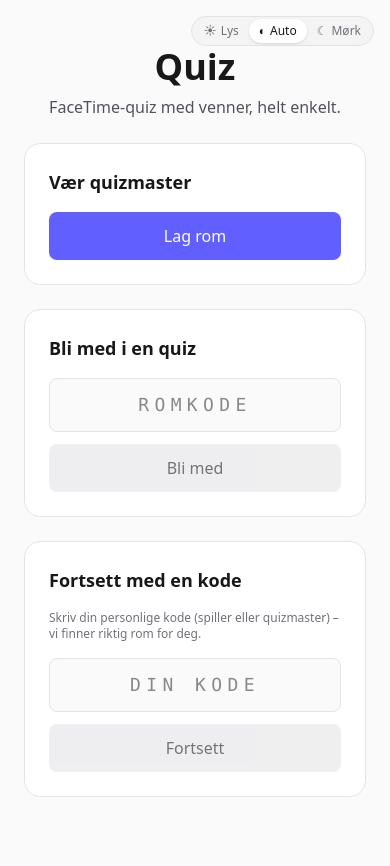
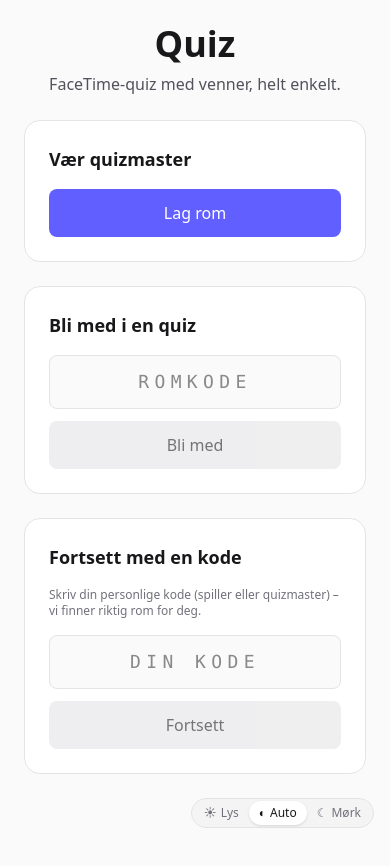
Before and after one commit to jobha/quiz, a Next.js app: page / in a window 390 px wide. Shown: the top 866 px of the page. Before the commit the page ends 844 px from the top, so only its background shows below. Built offline with nearby package versions, Linux system fonts and the light colour scheme.

Commit message:
Theme toggle: fixed top-right on wide, bottom-right on narrow
So the score sits inline next to the name on the player and host pages,
and the toggle stays out of the way of the header content.

```diff
--- a/src/app/page.tsx
+++ b/src/app/page.tsx
@@ -65,10 +65,8 @@ export default function Home() {
   }
 
   return (
-    <main className="min-h-screen flex items-center justify-center p-6 relative">
-      <div className="absolute top-4 right-4">
-        <ThemeToggle />
-      </div>
+    <main className="min-h-screen flex items-center justify-center p-6 pb-24">
+      <ThemeToggle className="fixed right-4 bottom-4 sm:top-4 sm:bottom-auto z-10" />
       <div className="w-full max-w-md space-y-6">
         <header className="text-center space-y-2">
           <h1 className="text-4xl font-bold">Quiz</h1>
--- a/src/app/r/[code]/host/page.tsx
+++ b/src/app/r/[code]/host/page.tsx
@@ -235,7 +235,8 @@ export default function HostPage({ params }: { params: Promise<Params> }) {
     : `/r/${code}`;
 
   return (
-    <main className="min-h-screen p-6 max-w-5xl mx-auto space-y-6">
+    <main className="min-h-screen p-6 pb-24 max-w-5xl mx-auto space-y-6">
+      <ThemeToggle className="fixed right-4 bottom-4 sm:top-4 sm:bottom-auto z-10" />
       <header className="flex items-start justify-between gap-4 flex-wrap">
         <div>
           <p className="text-xs text-zinc-500 uppercase tracking-widest">
@@ -262,13 +263,10 @@ export default function HostPage({ params }: { params: Promise<Params> }) {
             </p>
           )}
         </div>
-        <div className="flex flex-col items-end gap-3">
-          <ThemeToggle />
-          <div className="text-right text-xs text-zinc-500">
-            <p>Fase: <span className="text-zinc-700 dark:text-zinc-300">{translatePhase(room.phase)}</span></p>
-            <p>Spillere: <span className="text-zinc-700 dark:text-zinc-300">{players.length}</span></p>
-            <p>Spørsmål: <span className="text-zinc-700 dark:text-zinc-300">{questions.length}</span></p>
-          </div>
+        <div className="text-right text-xs text-zinc-500">
+          <p>Fase: <span className="text-zinc-700 dark:text-zinc-300">{translatePhase(room.phase)}</span></p>
+          <p>Spillere: <span className="text-zinc-700 dark:text-zinc-300">{players.length}</span></p>
+          <p>Spørsmål: <span className="text-zinc-700 dark:text-zinc-300">{questions.length}</span></p>
         </div>
       </header>
 
--- a/src/app/r/[code]/page.tsx
+++ b/src/app/r/[code]/page.tsx
@@ -308,7 +308,8 @@ export default function PlayerPage({ params }: { params: Promise<Params> }) {
   }
 
   return (
-    <main className="min-h-screen p-6 max-w-2xl mx-auto space-y-6">
+    <main className="min-h-screen p-6 pb-24 max-w-2xl mx-auto space-y-6">
+      <ThemeToggle className="fixed right-4 bottom-4 sm:top-4 sm:bottom-auto z-10" />
       <header className="flex items-start justify-between gap-4 flex-wrap">
         <div>
           <p className="text-xs text-zinc-500 uppercase tracking-widest">
@@ -324,8 +325,6 @@ export default function PlayerPage({ params }: { params: Promise<Params> }) {
             </p>
           )}
         </div>
-        <div className="flex flex-col items-end gap-2">
-          <ThemeToggle />
         {room.show_own_score && (
           <div className="text-right">
             <p className="text-xs text-zinc-500 uppercase tracking-widest">
@@ -334,7 +333,6 @@ export default function PlayerPage({ params }: { params: Promise<Params> }) {
             <p className="text-2xl font-bold leading-none">{myScore}</p>
           </div>
         )}
-        </div>
       </header>
 
       <PlayerStage
```
Lines whose indentation alone changed are shown as unchanged.
